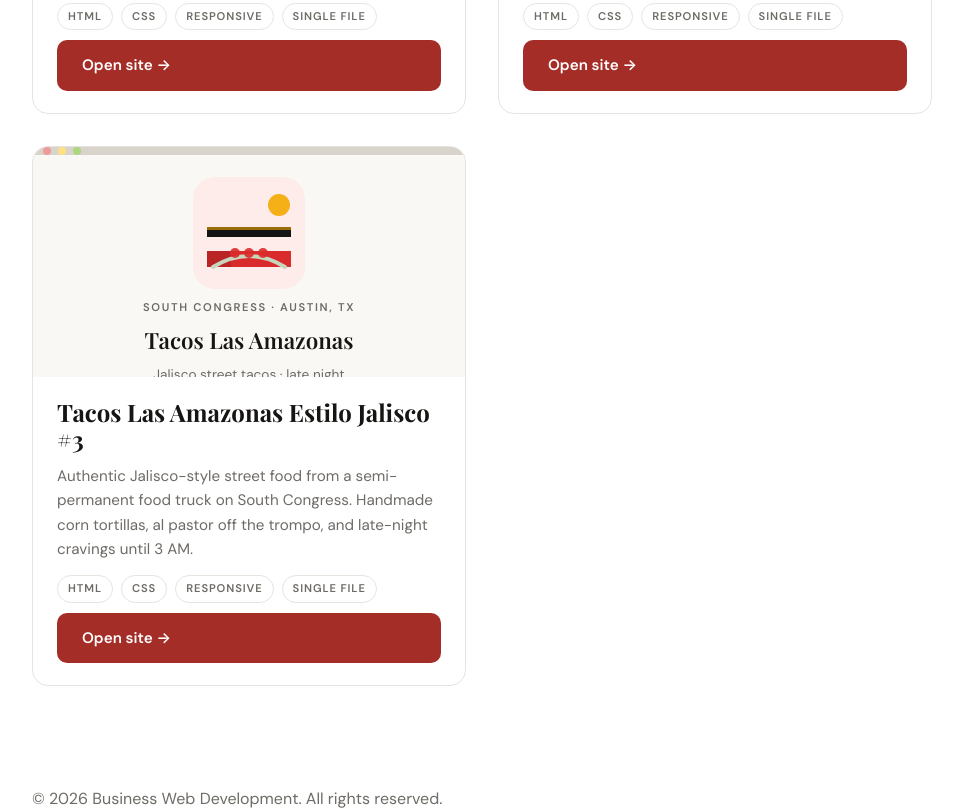
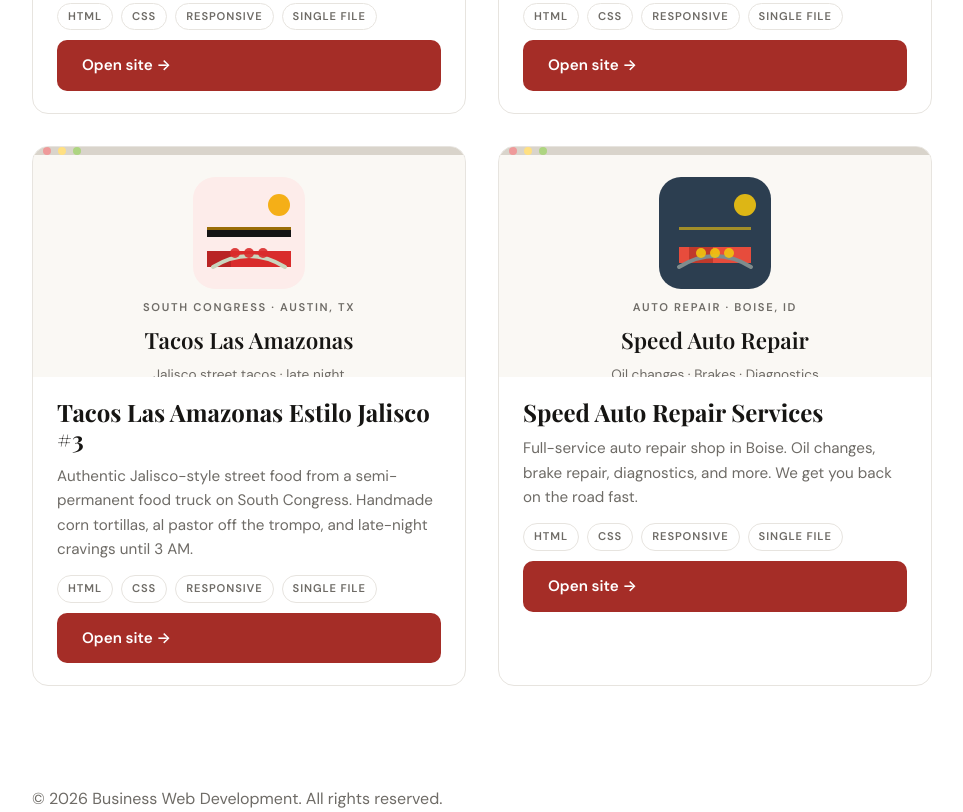
Before and after one commit to codingodin1233/trial_websites, a plain HTML site: page index.html in a window 1280 px wide. Shown: the part 1285-2097 px from the top of the page, without its empty margins (158-1121 px from the left). Drawn offline with nearby package versions, Linux system fonts and the light colour scheme.

Commit message:
Add Speed Auto Repair Services to portfolio

```diff
--- a/index.html
+++ b/index.html
@@ -571,6 +571,49 @@
               >
             </div>
           </div>
+
+          <!-- Speed Auto Repair Services -->
+          <div class="site-card">
+            <div class="preview-media">
+              <div class="browser-mock">
+                <div class="browser-bar">
+                  <span class="dot red"></span>
+                  <span class="dot yellow"></span>
+                  <span class="dot green"></span>
+                </div>
+                <div class="mock-body">
+                  <svg width="112" height="112" viewBox="0 0 112 112" fill="none" aria-hidden="true">
+                    <rect width="112" height="112" rx="22" fill="#2c3e50" />
+                    <rect x="20" y="70" width="72" height="16" fill="#e74c3c" />
+                    <rect x="30" y="70" width="24" height="16" fill="#c0392b" />
+                    <circle cx="86" cy="28" r="11" fill="#f1c40f" opacity="0.9" />
+                    <rect x="20" y="50" width="72" height="10" fill="#2c3e50" />
+                    <rect x="20" y="50" width="72" height="3" fill="#f1c40f" opacity="0.6" />
+                    <path d="M20 90 Q 56 68 92 90" stroke="#7f8c8d" stroke-width="4" stroke-linecap="round" fill="none" />
+                    <circle cx="42" cy="76" r="5" fill="#f1c40f" opacity="0.9" />
+                    <circle cx="56" cy="76" r="5" fill="#f1c40f" opacity="0.9" />
+                    <circle cx="70" cy="76" r="5" fill="#f1c40f" opacity="0.9" />
+                  </svg>
+                  <span class="mock-eyebrow">Auto Repair · Boise, ID</span>
+                  <span class="mock-title">Speed Auto Repair</span>
+                  <span class="mock-line">Oil changes · Brakes · Diagnostics</span>
+                </div>
+              </div>
+            </div>
+            <div class="site-info">
+              <h3>Speed Auto Repair Services</h3>
+              <p class="site-desc">
+                Full-service auto repair shop in Boise. Oil changes, brake repair, diagnostics, and more. We get you back on the road fast.
+              </p>
+              <div class="site-tags">
+                <span class="tag">HTML</span>
+                <span class="tag">CSS</span>
+                <span class="tag">Responsive</span>
+                <span class="tag">Single file</span>
+              </div>
+              <a href="#" class="btn red">Open site →</a>
+            </div>
+          </div>
         </div>
       </div>
     </section>
```
